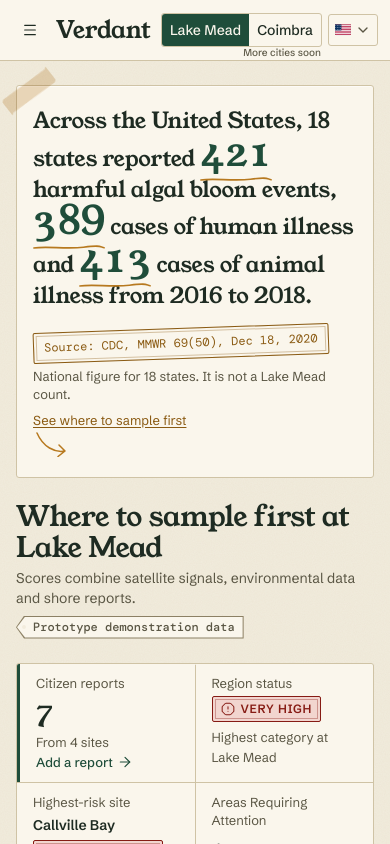
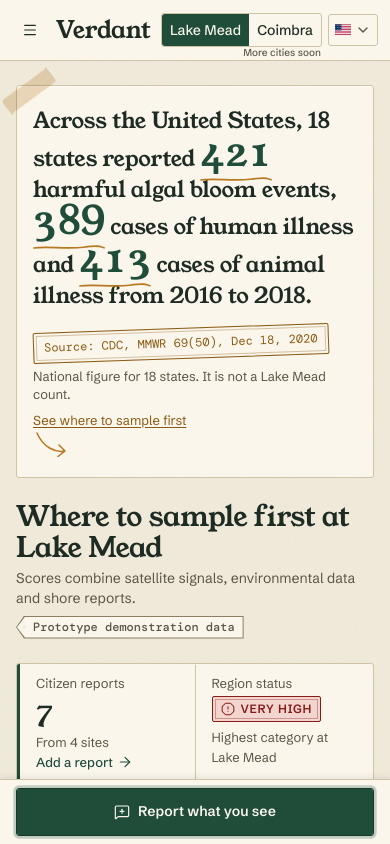
Before and after one commit to NathanDiep123/Verdant, a React (Vite) app: page / in a window 390 px wide. Shown: the top 844 px of the page. Built offline with nearby package versions, Linux system fonts and the light colour scheme.

Commit message:
Add a full-width report bar on phones

```diff
--- a/src/components/Layout.tsx
+++ b/src/components/Layout.tsx
@@ -24,8 +24,9 @@
   const [open, setOpen] = useState(false);
   const s = useStrings(COMMON);
   const onReportPage = useLocation().pathname.startsWith("/report");
+  const showBar = !onReportPage && !open;
   return (
-    <div className="flex min-h-screen flex-col">
+    <div className={cn("flex min-h-screen flex-col", !onReportPage && "max-md:pb-[calc(5rem+env(safe-area-inset-bottom))]")}>
       <header className="sticky top-0 z-40 border-b border-border bg-card">
         <div className="mx-auto flex h-[60px] max-w-[1360px] items-center gap-1 px-2 min-[380px]:gap-2 min-[380px]:px-3 sm:gap-3 sm:px-4 md:px-6 xl:gap-6 2xl:gap-8">
           <Button
@@ -123,6 +124,20 @@
 
       <main className="mx-auto w-full max-w-[1360px] flex-1 px-4 pt-8 pb-16 md:px-6">{children}</main>
       <Footer />
+      {showBar && (
+        <div className="fixed bottom-0 left-0 right-0 z-30 border-t border-border bg-card px-3 pt-2 pb-[calc(0.5rem+env(safe-area-inset-bottom))] shadow-[0_-2px_8px_rgb(0_0_0/0.08)] min-[380px]:px-4 md:hidden">
+          <Link
+            to="/report"
+            className={cn(
+              buttonVariants(),
+              "verdant-cta-bar h-auto min-h-12 w-full gap-2 whitespace-normal py-2 text-center text-sm leading-tight",
+            )}
+          >
+            <MessageSquarePlus strokeWidth={1.75} aria-hidden />
+            <span className="line-clamp-2">{s.reportCta}</span>
+          </Link>
+        </div>
+      )}
     </div>
   );
 }
--- a/src/index.css
+++ b/src/index.css
@@ -325,7 +325,23 @@
   transform: translateY(-1px);
 }
 
+/* Full-width phone report bar: same ring, paused while pressed or focused. */
+.verdant-cta-bar {
+  animation: verdant-cta-ring 3s ease-out infinite;
+  transition: transform 150ms ease-out, background-color 150ms ease-out;
+}
+.verdant-cta-bar:active,
+.verdant-cta-bar:focus-visible {
+  animation: none;
+}
+.verdant-cta-bar:active {
+  transform: translateY(1px);
+  background-color: color-mix(in srgb, var(--primary), black 14%);
+}
+
 @media (prefers-reduced-motion: reduce) {
+  .verdant-cta-bar,
+  .verdant-cta-bar:active,
   .verdant-cta,
   .verdant-cta:hover,
   .verdant-cta:focus-visible {
```
Also changed, not shown: 1 other file (tests, documents, lock files or other folders).
